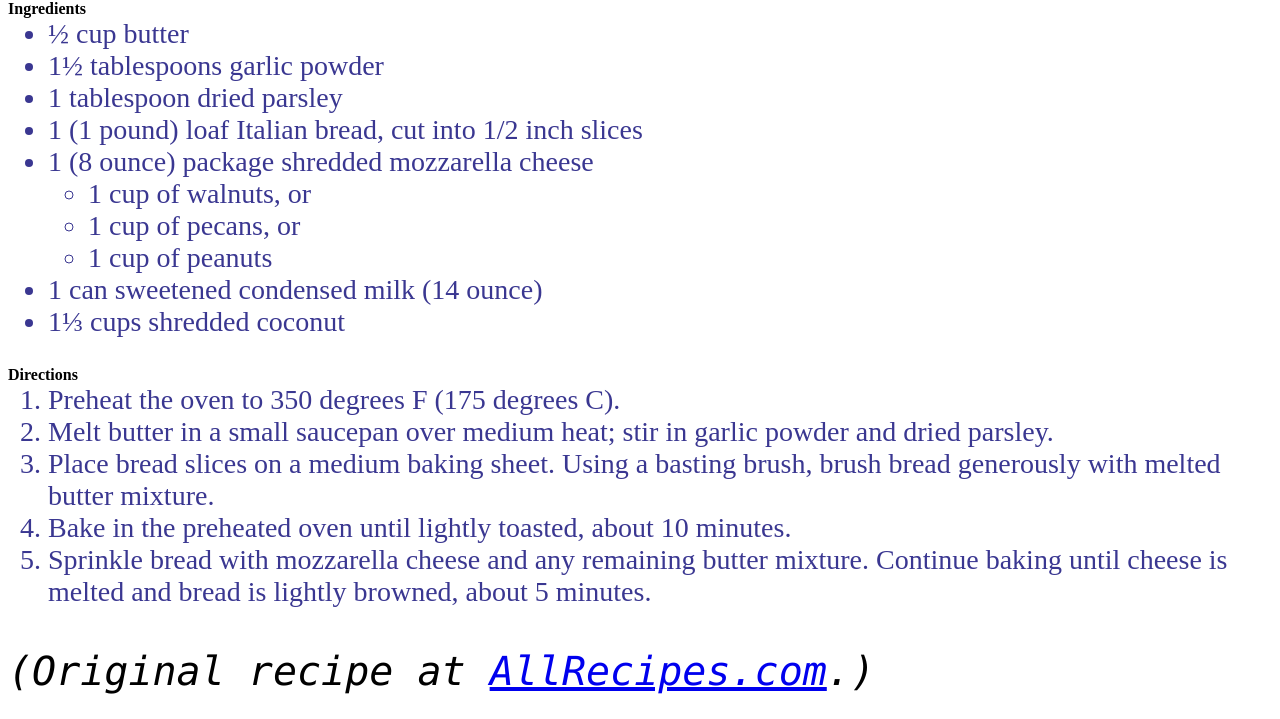
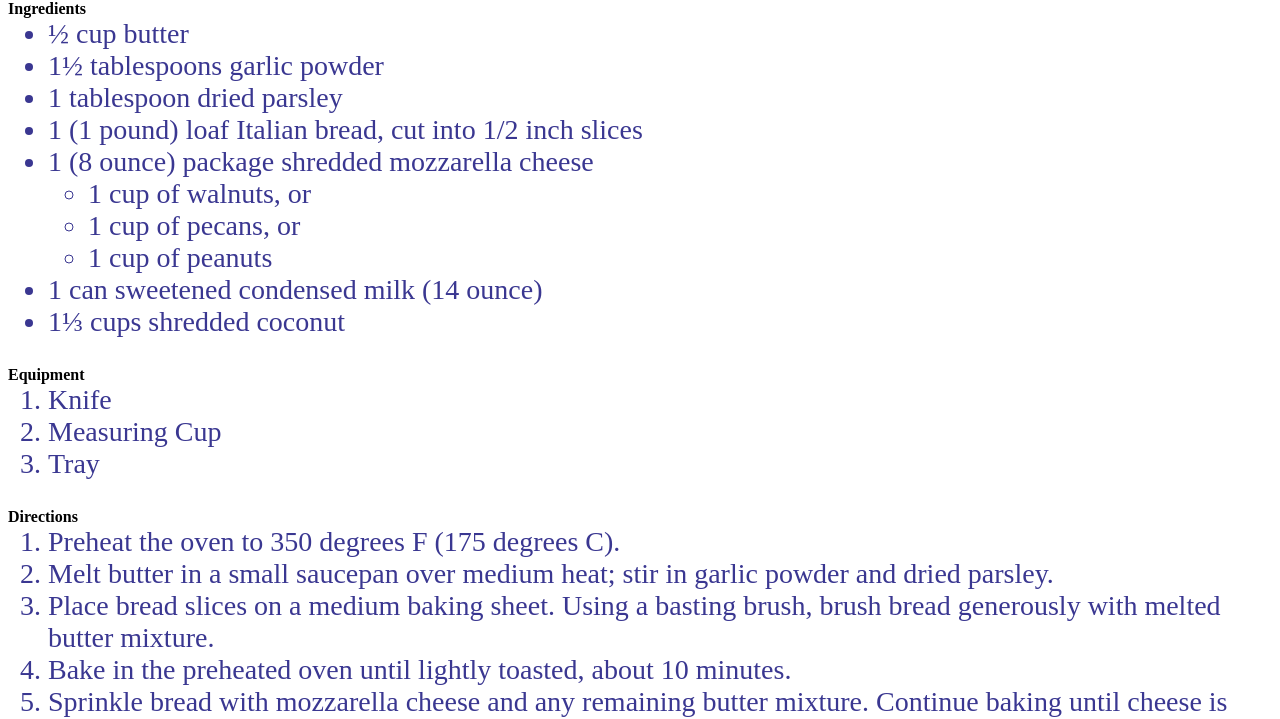
Before and after one commit to loganglasse/tp4, a plain HTML site: page index.html in a window 1280 px wide. Shown: the part 81-800 px from the top of the page. Drawn offline with Linux system fonts and the light colour scheme; a script that the page names is missing.

Commit message:
Update index.html

```diff
--- a/index.html
+++ b/index.html
@@ -24,7 +24,11 @@
 
 <body>
 
+  <div id="titleBanner">
     <h1>Garlic Bread</h1>
+  </div>
+
+  <div id="recipeColumns">
 
     <div id="ingredients">
       <h4>Ingredients</h4>
@@ -45,22 +49,34 @@
       </ul>
     </div>
 
+    <div id="equipment">
+      <h4>Equipment</h4>
+      <ol>
+        <li>Knife</li>
+        <li>Measuring Cup</li>
+        <li>Tray</li>
+      </ol>
+    </div>
+
     <div id="directions">
       <h4>Directions</h4>
       <ol>
         <li>Preheat the oven to 350 degrees F (175 degrees C).</li>
-      <li>Melt butter in a small saucepan over medium heat; stir
-          in garlic powder and dried parsley.</li>
-      <li>Place bread slices on a medium baking sheet. Using a
-          basting brush, brush bread generously with melted butter mixture.</li>
+        <li>Melt butter in a small saucepan over medium heat; stir in garlic powder and dried parsley.</li>
+        <li>Place bread slices on a medium baking sheet. Using a basting brush, brush bread generously with melted butter mixture.</li>
         <li>Bake in the preheated oven until lightly toasted, about 10 minutes.</li>
-      <li>Sprinkle bread with mozzarella cheese and any remaining butter
-          mixture. Continue baking until cheese is melted and bread is
-          lightly browned, about 5 minutes.</li>
+        <li>Sprinkle bread with mozzarella cheese and any remaining butter mixture. Continue baking until cheese is melted and bread is lightly browned, about 5 minutes.</li>
       </ol>
     </div>
 
+  </div>
+  <!--recipe columns-->
+
+
+  <div id="footer"> <!--footer-->
     <p class="copyright">(Original recipe at <a href="https://www.allrecipes.com/recipe/9889/seven-layer-bars/">AllRecipes.com</a>.)</p>
+  </div> <!--footer-->
+
 
 </body>
 
```
Lines whose indentation alone changed are shown as unchanged.
